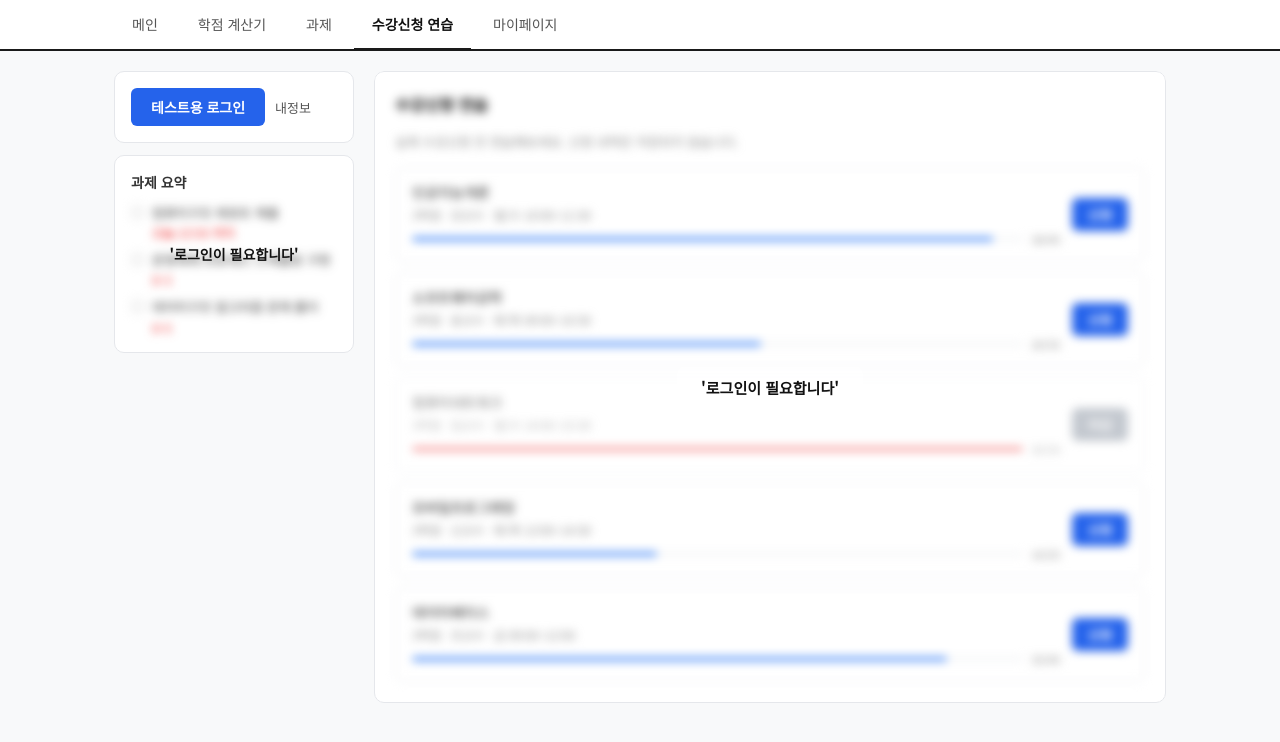
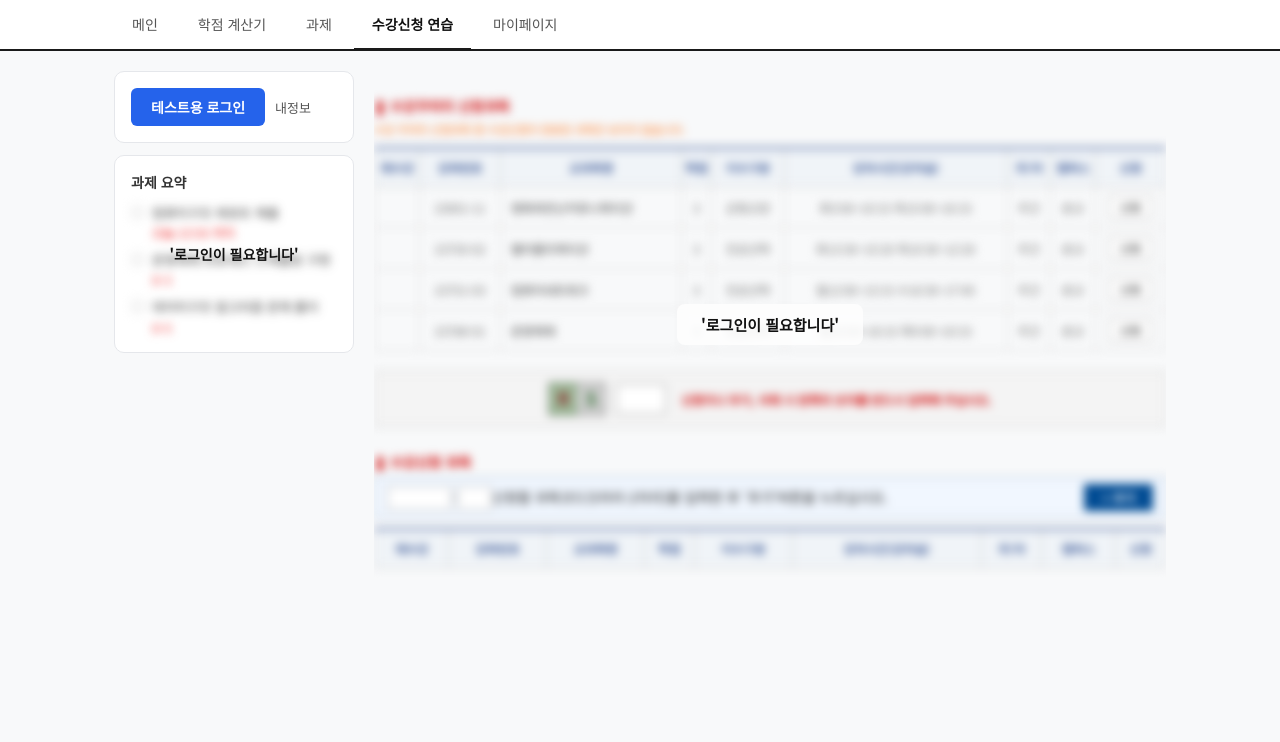
Before and after one commit to LJxxExx/webapp-team-project, a React (Create React App) app: page / in a window 1280 px wide. Both pictures are taken after a click on the button "수강신청 연습". Shown: the top 742 px of the page. Built offline with nearby package versions, Linux system fonts and the light colour scheme.

Commit message:
수강신청페이지수정

```diff
--- a/src/components/EnrollmentPage.css
+++ b/src/components/EnrollmentPage.css
@@ -1,4 +1,4 @@
-.enroll-page {
+/*.enroll-page {
   position: relative;
   background: #fff;
   border: 1px solid #e5e7eb;
@@ -32,4 +32,170 @@
 .enroll-btn:hover:not(:disabled) { background: #1d4ed8; }
 .enroll-btn--cancel { background: #ef4444; }
 .enroll-btn--cancel:hover { background: #dc2626; }
-.enroll-btn--full { background: #9ca3af; cursor: not-allowed; }
+.enroll-btn--full { background: #9ca3af; cursor: not-allowed; }*/
+
+
+.kmu-enroll-container.blurred-section>*:not(.section-blur-overlay) {
+  filter: blur(5px) !important;
+  -webkit-filter: blur(5px) !important;
+  pointer-events: none !important;
+  user-select: none !important;
+}
+
+.kmu-enroll-container .section-blur-overlay {
+  position: absolute;
+  top: 0;
+  left: 0;
+  width: 100%;
+  height: 100%;
+  display: flex;
+  justify-content: center;
+  align-items: center;
+  z-index: 1000;
+}
+
+.kmu-enroll-container {
+  position: relative;
+  width: 100%;
+  max-width: 1080px;
+  margin: 0 auto;
+}
+
+.enroll-title {
+  color: #d00000;
+  font-size: 14px;
+  font-weight: bold;
+  margin: 25px 0 5px 0;
+}
+
+.enroll-info-msg {
+  color: #ff6600;
+  font-size: 11px;
+  margin-bottom: 10px;
+}
+
+.enroll-table {
+  width: 100%;
+  border-collapse: collapse;
+  text-align: center;
+  font-size: 12px;
+  border-top: 2px solid #3b5998;
+  margin-bottom: 10px;
+}
+
+.enroll-table th {
+  background: #f0f4f8;
+  color: #3b5998;
+  border: 1px solid #ccc;
+  padding: 10px 0;
+}
+
+.enroll-table td {
+  border: 1px solid #ddd;
+  padding: 8px 5px;
+  color: #666;
+}
+
+.text-left {
+  text-align: left;
+  padding-left: 10px !important;
+  color: #333 !important;
+}
+
+.enroll-security-wrap {
+  display: flex;
+  align-items: center;
+  justify-content: center;
+  background: #f4f4f4;
+  border: 1px solid #ccc;
+  padding: 10px;
+  margin: 20px 0;
+}
+
+.security-box {
+  display: flex;
+  border: 1px solid #888;
+  margin-right: 10px;
+}
+
+.code-digit {
+  width: 28px;
+  height: 32px;
+  display: flex;
+  align-items: center;
+  justify-content: center;
+  font-size: 20px;
+  font-weight: bold;
+  font-family: 'Courier New';
+}
+
+.bg-green {
+  background: #9bb796;
+  color: #8a2a2a;
+}
+
+.bg-gray {
+  background: #cccccc;
+  color: #226622;
+}
+
+.security-field {
+  width: 50px;
+  height: 30px;
+  border: 1px solid #999;
+  text-align: center;
+  font-size: 18px;
+  margin-right: 15px;
+}
+
+.security-text {
+  color: #d00000;
+  font-size: 12px;
+  font-weight: bold;
+}
+
+.direct-add-row {
+  display: flex;
+  justify-content: space-between;
+  align-items: center;
+  background: #f1f7ff;
+  border: 1px solid #99b4d1;
+  padding: 6px 12px;
+  margin-bottom: 10px;
+}
+
+.input-5 {
+  width: 65px;
+  height: 24px;
+  border: 1px solid #aaa;
+  text-align: center;
+}
+
+.input-2 {
+  width: 35px;
+  height: 24px;
+  border: 1px solid #aaa;
+  text-align: center;
+}
+
+.btn-add-submit {
+  background: #004b93;
+  color: white;
+  border: none;
+  padding: 5px 18px;
+  font-size: 12px;
+  font-weight: bold;
+  cursor: pointer;
+}
+
+.btn-small {
+  background: #fcfcfc;
+  border: 1px solid #bbb;
+  padding: 3px 10px;
+  cursor: pointer;
+  font-size: 11px;
+}
+
+.btn-del {
+  color: #d00000;
+}
--- a/src/components/EnrollmentPage.js
+++ b/src/components/EnrollmentPage.js
@@ -1,4 +1,4 @@
-import React, { useState } from 'react'
+/*import React, { useState } from 'react'
 import './EnrollmentPage.css'
 import { coursePool } from '../data'
 
@@ -45,4 +45,144 @@ export default function EnrollmentPage({ isLoggedIn }) {
       </div>
     </div>
   )
-}
+}*/
+
+import React, { useState, useEffect } from 'react';
+import './EnrollmentPage.css';
+
+/**
+ * 수강신청 메인 컴포넌트
+ * @param {boolean} isLoggedIn - 부모 컴포넌트로부터 전달받은 로그인 상태
+ */
+const EnrollmentPage = ({ isLoggedIn }) => {
+    // --------------------------------------------------------
+    // [상태 관리]
+    // --------------------------------------------------------
+    const [wishlist, setWishlist] = useState([
+        { id: '23001-11', name: '영화와만난커뮤니케이션', credit: 3, type: '균형교양', time: '화3:00~10:15 목15:00~16:15', dayNight: '주간' },
+        { id: '23750-02', name: '웹어플리케이션', credit: 3, type: '전공선택', time: '화13:30~15:20 목10:30~12:20', dayNight: '주간' },
+        { id: '23751-03', name: '컴퓨터네트워크', credit: 3, type: '전공선택', time: '월12:00~13:15 수16:30~17:45', dayNight: '주간' },
+        { id: '23788-01', name: '운영체제', credit: 3, type: '전공선택', time: '월15:00~16:15 목9:00~10:15', dayNight: '주간' },
+    ]);
+
+    const [enrolled, setEnrolled] = useState([]);
+    const [securityCode, setSecurityCode] = useState('');
+    const [userInputCode, setUserInputCode] = useState('');
+    const [directId1, setDirectId1] = useState('');
+    const [directId2, setDirectId2] = useState('');
+
+    const generateCode = () => {
+        const code = Math.floor(Math.random() * 90 + 10).toString();
+        setSecurityCode(code);
+        setUserInputCode('');
+    };
+
+    useEffect(() => {
+        generateCode();
+    }, []);
+
+    const handleAction = (action, course) => {
+        if (userInputCode !== securityCode) {
+            alert("보안코드를 정확히 입력해 주십시오.");
+            return;
+        }
+
+        if (action === 'enroll') {
+            setEnrolled([...enrolled, course]);
+            setWishlist(wishlist.filter(c => c.id !== course.id));
+            alert(`${course.name} 신청이 완료되었습니다.`);
+        }
+        else if (action === 'cancel') {
+            setWishlist([...wishlist, course]);
+            setEnrolled(enrolled.filter(c => c.id !== course.id));
+            alert("삭제되었습니다.");
+        }
+        else if (action === 'direct') {
+            const fullId = `${directId1}-${directId2}`;
+            if (!directId1 || !directId2) {
+                alert("과목코드를 입력해 주세요.");
+                return;
+            }
+            const newCourse = { id: fullId, name: '직접추가과목', credit: 3, type: '전공선택', time: '시간 미지정', dayNight: '주간' };
+            setEnrolled([...enrolled, newCourse]);
+            setDirectId1(''); setDirectId2('');
+            alert("추가되었습니다.");
+        }
+
+        generateCode();
+    };
+
+    return (
+        <div className={'kmu-enroll-container' + (!isLoggedIn ? ' blurred-section' : '')}>
+
+            {!isLoggedIn && (
+                <div className="section-blur-overlay">
+                    <span className="blur-label">'로그인이 필요합니다'</span>
+                </div>
+            )}
+
+            <h3 className="enroll-title">❚ 수강꾸러미 신청과목</h3>
+            <p className="enroll-info-msg">수강 꾸러미 신청과목 중 수강신청이 완료된 과목은 보이지 않습니다.</p>
+
+            <table className="enroll-table">
+                <thead>
+                    <tr>
+                        <th>재수강</th><th>강좌번호</th><th>교과목명</th><th>학점</th><th>이수구분</th><th>강의시간(강의실)</th><th>주/야</th><th>캠퍼스</th><th>신청</th>
+                    </tr>
+                </thead>
+                <tbody>
+                    {wishlist.map(c => (
+                        <tr key={c.id}>
+                            <td></td><td>{c.id}</td><td className="text-left">{c.name}</td><td>{c.credit}</td><td>{c.type}</td><td>{c.time}</td><td>{c.dayNight}</td><td>본교</td>
+                            <td><button className="btn-small" onClick={() => handleAction('enroll', c)}>신청</button></td>
+                        </tr>
+                    ))}
+                </tbody>
+            </table>
+
+            <div className="enroll-security-wrap">
+                <div className="security-box">
+                    <span className="code-digit bg-green">{securityCode[0]}</span>
+                    <span className="code-digit bg-gray">{securityCode[1]}</span>
+                </div>
+                <input
+                    type="text"
+                    className="security-field"
+                    value={userInputCode}
+                    onChange={(e) => setUserInputCode(e.target.value)}
+                    maxLength="2"
+                />
+                <span className="security-text">신청이나 추가, 삭제 시 왼쪽의 숫자를 반드시 입력해 주십시오.</span>
+            </div>
+
+            <h3 className="enroll-title">❚ 수강신청 과목</h3>
+            <div className="direct-add-row">
+                <div className="direct-inputs">
+                    <input type="text" className="input-5" value={directId1} onChange={(e) => setDirectId1(e.target.value)} maxLength="5" />
+                    <span className="sep">-</span>
+                    <input type="text" className="input-2" value={directId2} onChange={(e) => setDirectId2(e.target.value)} maxLength="2" />
+                    <span className="direct-msg">신청할 과목코드(5자리-2자리)를 입력한 후 '추가'버튼을 누르십시오.</span>
+                </div>
+                <button className="btn-add-submit" onClick={() => handleAction('direct')}>+ 추가</button>
+            </div>
+
+            <table className="enroll-table enrolled-list">
+                <thead>
+                    <tr>
+                        <th>재수강</th><th>강좌번호</th><th>교과목명</th><th>학점</th><th>이수구분</th><th>강의시간(강의실)</th><th>주/야</th><th>캠퍼스</th><th>신청</th>
+                    </tr>
+                </thead>
+                <tbody>
+                    {enrolled.map(c => (
+                        <tr key={c.id}>
+                            <td></td><td>{c.id}</td><td className="text-left">{c.name}</td><td>{c.credit}</td><td>{c.type}</td><td>{c.time}</td><td>{c.dayNight}</td><td>본교</td>
+                            <td><button className="btn-small btn-del" onClick={() => handleAction('cancel', c)}>삭제</button></td>
+                        </tr>
+                    ))}
+                </tbody>
+            </table>
+        </div>
+    );
+};
+
+export default EnrollmentPage;
```
